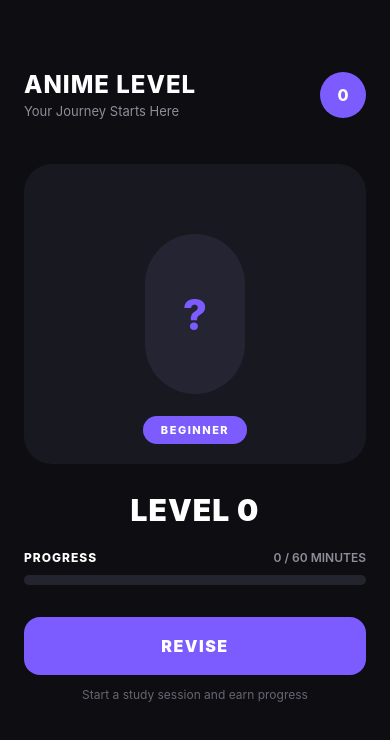
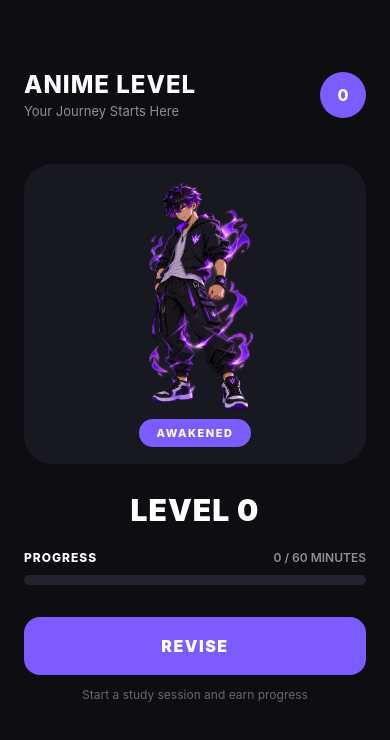
Before and after one commit to Kaiomomo/AnimeLevel, a React Native app: screen / in a window 390 px wide. Shown: the top 740 px of the page. Built offline with nearby package versions, Linux system fonts and the light colour scheme.

Commit message:
add character evolution system

```diff
--- a/src/screens/HomeScreen.js
+++ b/src/screens/HomeScreen.js
@@ -1,8 +1,42 @@
-import { Pressable, StyleSheet, Text, View } from "react-native";
+import { Image, Pressable, StyleSheet, Text, View } from "react-native";
 
 export default function HomeScreen({ navigation, totalSeconds }) {
-  const secondsPerLevel = 60;
+  const secondsPerLevel = 60 * 60;
   const level = Math.floor(totalSeconds / secondsPerLevel);
+
+  let characterStage = 1;
+  if (level >= 100) {
+    characterStage = 6;
+  } else if (level >= 75) {
+    characterStage = 5;
+  } else if (level >= 50) {
+    characterStage = 4;
+  } else if (level >= 25) {
+    characterStage = 3;
+  } else if (level >= 10) {
+    characterStage = 2;
+  }
+
+  let characterImage;
+  if (characterStage == 1) {
+    characterImage = require("../../assets/characters/stage1.png");
+  } else if (characterStage == 2) {
+    characterImage = require("../../assets/characters/stage2.png");
+  }
+
+  let characterForm = "Rookie";
+  if (characterStage == 6) {
+    characterForm = "Final Form";
+  } else if (characterStage == 5) {
+    characterForm = "Ascended";
+  } else if (characterStage == 4) {
+    characterForm = "Elite";
+  } else if (characterStage == 3) {
+    characterForm = "Warrior";
+  } else if (characterStage) {
+    characterForm = "Awakened";
+  }
+
   const secondsIntoLevel = totalSeconds % secondsPerLevel;
   const minutesIntoLevel = Math.floor(secondsIntoLevel / 60);
   const progressPercentage = (secondsIntoLevel / secondsPerLevel) * 100;
@@ -21,12 +55,10 @@ export default function HomeScreen({ navigation, totalSeconds }) {
       </View>
 
       <View style={styles.characterContainer}>
-        <View style={styles.characterGlow}>
-          <Text style={styles.characterPlaceholder}>?</Text>
-        </View>
+        <Image source={characterImage} style={styles.characterImage} />
 
         <View style={styles.rankBadge}>
-          <Text style={styles.rankText}>BEGINNER</Text>
+          <Text style={styles.rankText}>{characterForm.toUpperCase()}</Text>
         </View>
       </View>
 
@@ -112,14 +144,10 @@ const styles = StyleSheet.create({
     marginBottom: 28,
     overflow: "hidden",
   },
-
-  characterGlow: {
-    width: 100,
-    height: 160,
-    borderRadius: 80,
-    backgroundColor: "#242432",
-    alignItems: "center",
-    justifyContent: "center",
+  characterImage: {
+    width: "90%",
+    height: 230,
+    resizeMode: "contain",
   },
 
   characterPlaceholder: {
@@ -129,12 +157,11 @@ const styles = StyleSheet.create({
   },
 
   rankBadge: {
-    position: "absolute",
-    bottom: 20,
     backgroundColor: "#7C5CFF",
     paddingHorizontal: 18,
     paddingVertical: 7,
     borderRadius: 20,
+    marginTop: 8,
   },
 
   rankText: {
```
Also changed, not shown: assets/characters/stage1.png (added), assets/characters/stage2.png (added).
